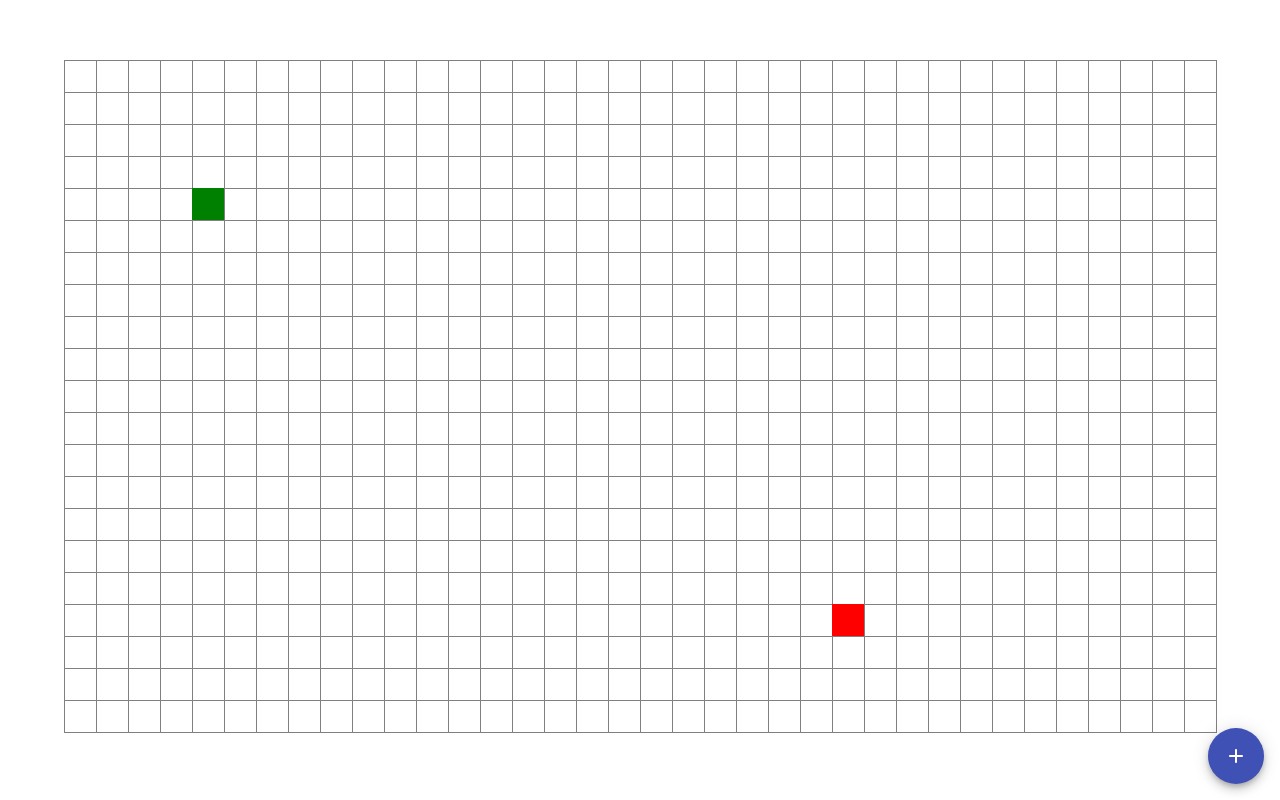
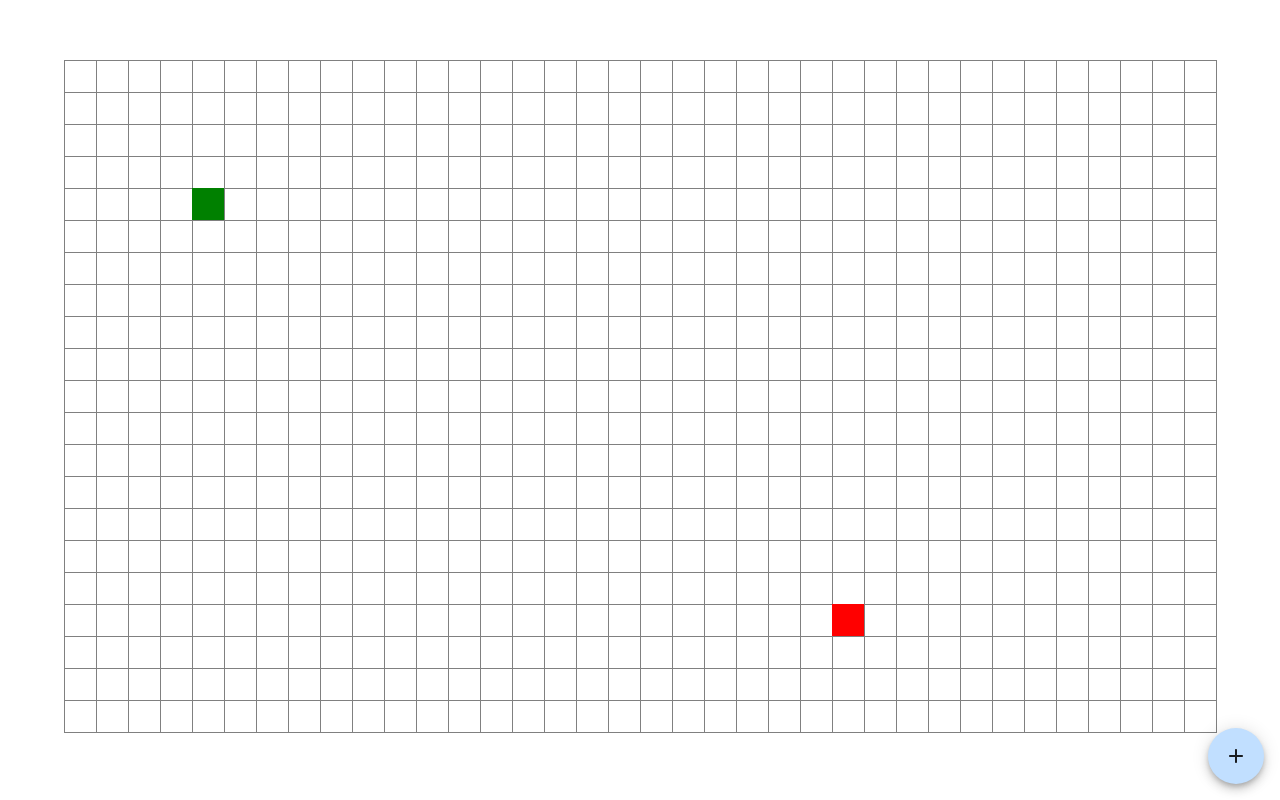
Before and after one commit to typekev/react-pathing, a React (Create React App) app: page / in a window 1280 px wide. Built offline with nearby package versions, Linux system fonts and the light colour scheme.

Commit message:
use palette

```diff
--- a/src/theme.ts
+++ b/src/theme.ts
@@ -1,5 +1,13 @@
 import { createMuiTheme } from '@material-ui/core/styles'
+import { primary, secondary, error, background } from './palette'
 
-const theme = createMuiTheme({})
+const theme = createMuiTheme({
+    palette: {
+        primary,
+        secondary,
+        error,
+        background
+    }
+})
 
 export default theme
```
